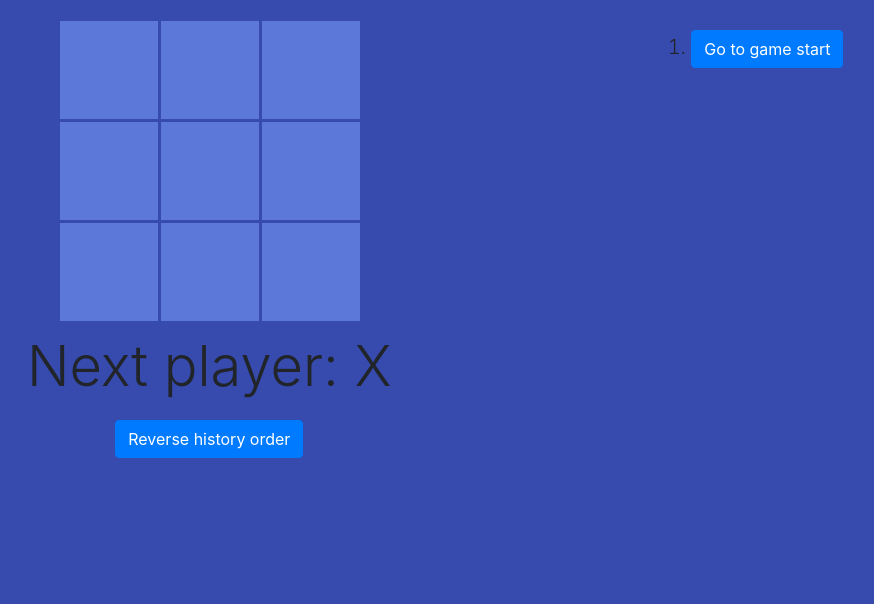
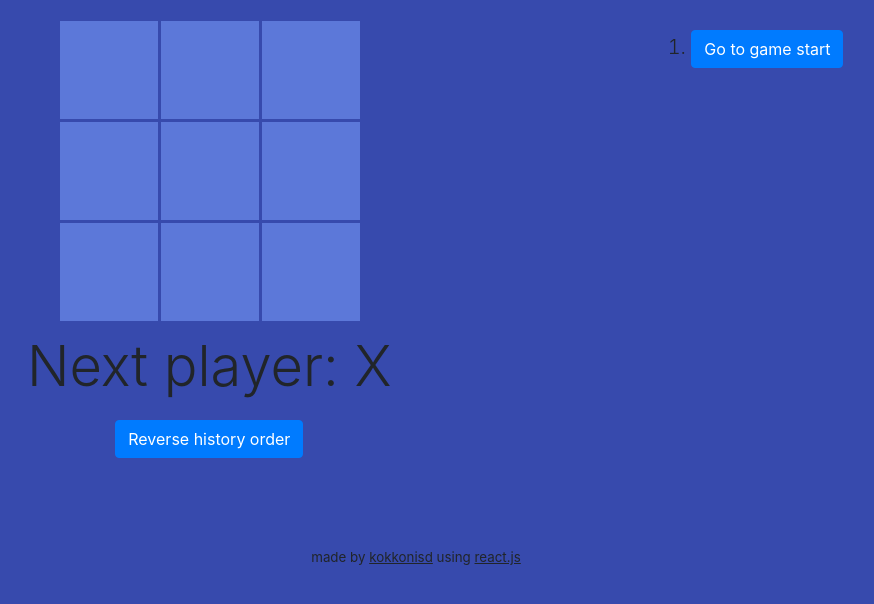
Before and after one commit to kokkonisd/tic-tac-react, a React app: page / in a window 1280 px wide. Shown: the whole page, without its empty margins (224-1098 px from the left). Built offline with nearby package versions, Linux system fonts and the light colour scheme.

Commit message:
Add signature

```diff
--- a/src/index.css
+++ b/src/index.css
@@ -81,3 +81,18 @@ ol {
 li {
   margin: 10px 0 10px 0;
 }
+
+a, a:hover {
+  color: inherit;
+}
+
+.name, .source {
+  text-decoration: underline;
+}
+
+.signature {
+  margin-top: 60px;
+  margin-bottom: 0px;
+  padding-bottom: 0px;
+  font-size: 10pt;
+}
--- a/src/index.js
+++ b/src/index.js
@@ -187,7 +187,11 @@ class Game extends React.Component {
         <div className="game-info col-xl-4 col-lg-4 col-md-5 col-sm-12 col-xs-12 col-12">
           <div className="moves mx-auto text-justify lead"><ol>{moves}</ol></div>
         </div>
+        <div className="text-center mx-auto signature">
+          made by <a className="name" href="https://github.com/kokkonisd">kokkonisd</a> using <a className="source" href="https://reactjs.org/">react.js</a>
+        </div>
       </div>
+
     );
   }
 }
```
